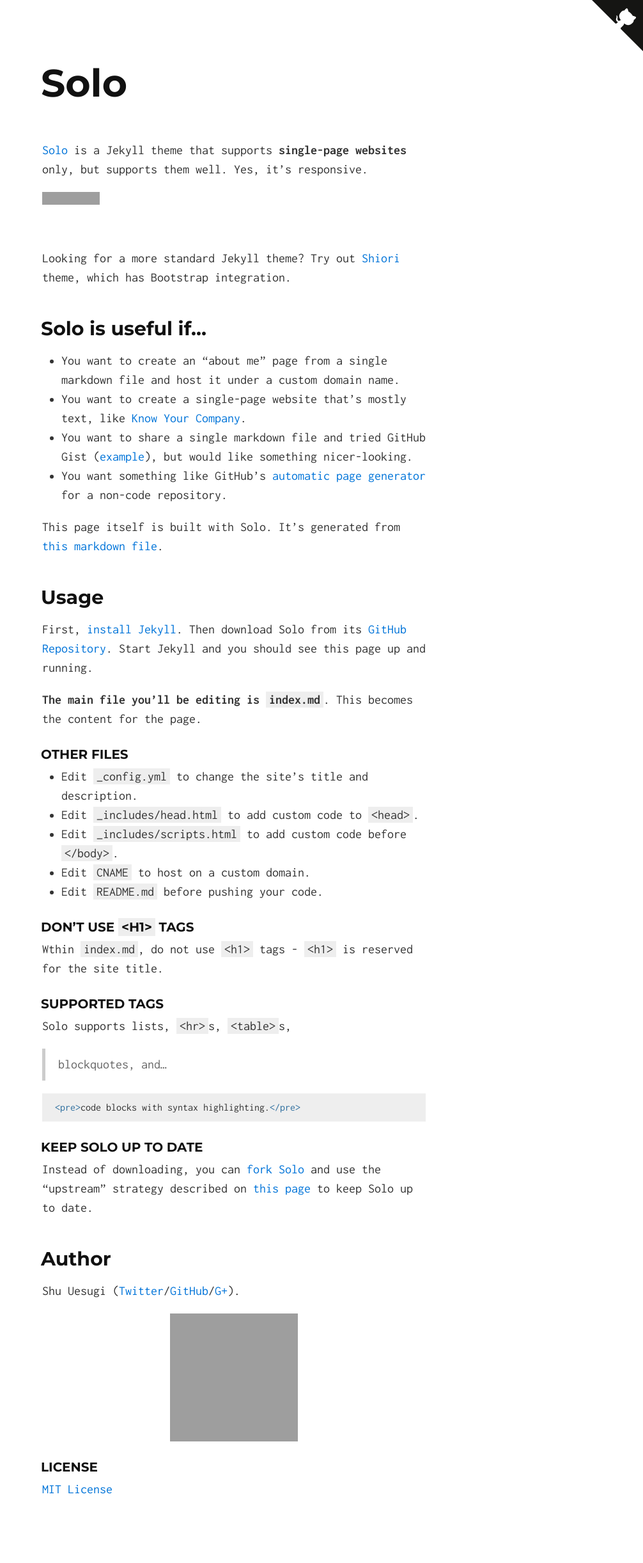
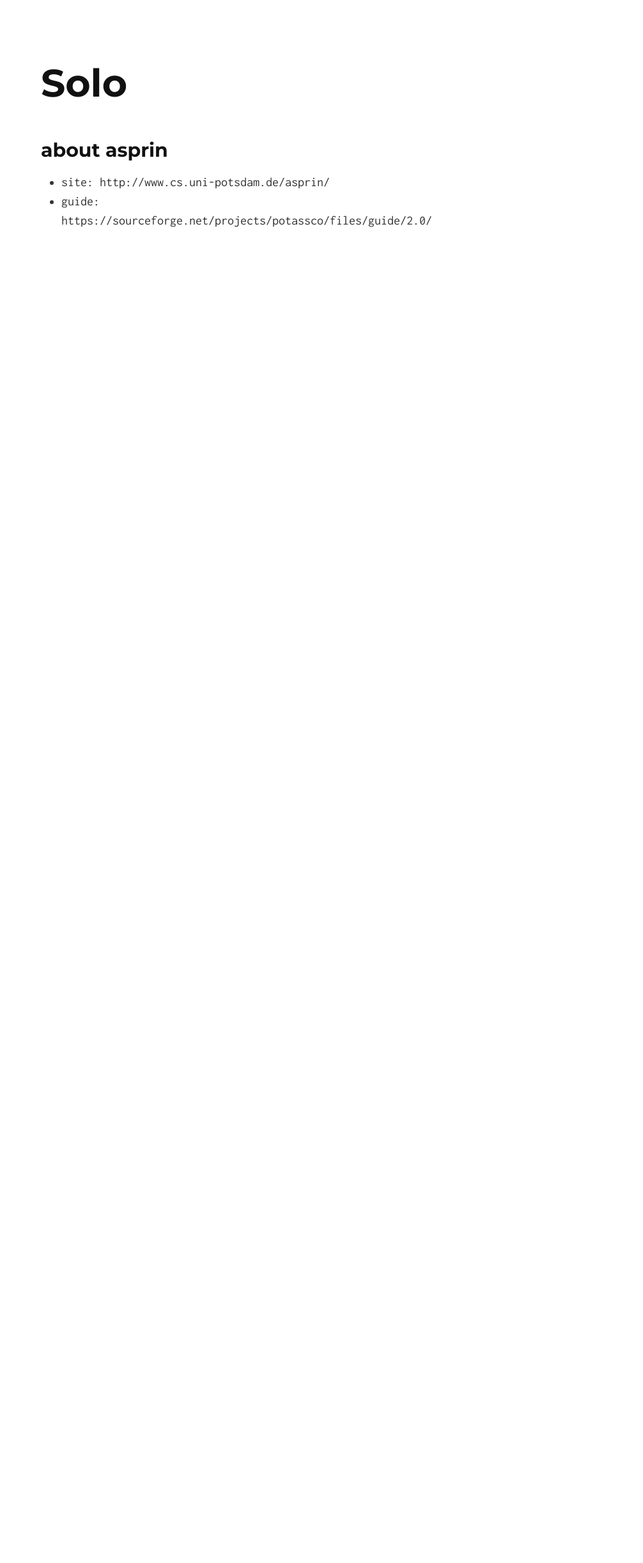
Before and after one commit to S-Shimotori/asprin, a Jekyll site: the page built from index.md, in a window 1280 px wide. Shown: the whole page at 64% size, without its empty margins (274-1280 px from the left). Built offline with Jekyll 4.4.1, drawn with Linux system fonts in a browser that asks for light colours; after the commit the page ends 900 px from its top, so only the background shows below that; grey boxes are pictures that could not be loaded.

Commit message:
Set index

```diff
--- a/index.md
+++ b/index.md
@@ -2,62 +2,7 @@
 layout: default
 ---
 
-[Solo](http://chibicode.github.io/solo) is a Jekyll theme that supports **single-page websites** only, but supports them well. Yes, it's responsive.
+## about asprin
 
-<iframe src="https://ghbtns.com/github-btn.html?user=chibicode&amp;repo=solo&amp;type=watch&amp;count=true&amp;size=large"
-  allowtransparency="true" frameborder="0" scrolling="0" width="170" height="30"></iframe><br/>
-
-Looking for a more standard Jekyll theme? Try out [Shiori](http://github.com/ellekasai/shiori) theme, which has Bootstrap integration.
-
-## Solo is useful if...
-
-* You want to create an "about me" page from a single markdown file and host it under a custom domain name.
-* You want to create a single-page website that's mostly text, like [Know Your Company](https://knowyourcompany.com/).
-* You want to share a single markdown file and tried GitHub Gist ([example](https://gist.github.com/dypsilon/5819504)), but would like something nicer-looking.
-* You want something like GitHub's [automatic page generator](http://pages.github.com/) for a non-code repository.
-
-This page itself is built with Solo. It's generated from [this markdown file](https://github.com/chibicode/solo/blob/gh-pages/_includes/index.md).
-
-## Usage
-
-First, [install Jekyll](http://jekyllrb.com/docs/installation/). Then download Solo from its [GitHub Repository](https://github.com/chibicode/solo). Start Jekyll and you should see this page up and running.
-
-**The main file you'll be editing is `index.md`**. This becomes the content for the page.
-
-### Other Files
-
-* Edit `_config.yml` to change the site's title and description.
-* Edit `_includes/head.html` to add custom code to `<head>`.
-* Edit `_includes/scripts.html` to add custom code before `</body>`.
-* Edit `CNAME` to host on a custom domain.
-* Edit `README.md` before pushing your code.
-
-### Don't use `<h1>` tags
-
-Wthin `index.md`, do not use `<h1>` tags - `<h1>` is reserved for the site title.
-
-### Supported Tags
-
-Solo supports lists, `<hr>`s, `<table>`s,
-
-> blockquotes, and...
-
-~~~html
-<pre>code blocks with syntax highlighting.</pre>
-~~~
-
-### Keep Solo up to date
-
-Instead of downloading, you can [fork Solo](https://github.com/chibicode/solo/fork) and use the "upstream" strategy described on [this page](https://help.github.com/articles/fork-a-repo) to keep Solo up to date.
-
-## Author
-
-Shu Uesugi ([Twitter](http://twitter.com/chibicode)/[GitHub](http://github.com/chibicode)/[G+](https://plus.google.com/110325199858284431541?rel=author)).
-
-![Shu Uesugi](https://www.gravatar.com/avatar/b868d84bbe2ed30ec45c9253e1c1cefe.jpg?s=200)
-
-### License
-
-[MIT License](http://chibicode.mit-license.org/)
-
-<a href="https://github.com/chibicode/solo" class="github-corner"><svg width="80" height="80" viewBox="0 0 250 250" style="fill:#151513; color:#fff; position: absolute; top: 0; border: 0; right: 0;"><path d="M0,0 L115,115 L130,115 L142,142 L250,250 L250,0 Z"></path><path d="M128.3,109.0 C113.8,99.7 119.0,89.6 119.0,89.6 C122.0,82.7 120.5,78.6 120.5,78.6 C119.2,72.0 123.4,76.3 123.4,76.3 C127.3,80.9 125.5,87.3 125.5,87.3 C122.9,97.6 130.6,101.9 134.4,103.2" fill="currentColor" style="transform-origin: 130px 106px;" class="octo-arm"></path><path d="M115.0,115.0 C114.9,115.1 118.7,116.5 119.8,115.4 L133.7,101.6 C136.9,99.2 139.9,98.4 142.2,98.6 C133.8,88.0 127.5,74.4 143.8,58.0 C148.5,53.4 154.0,51.2 159.7,51.0 C160.3,49.4 163.2,43.6 171.4,40.1 C171.4,40.1 176.1,42.5 178.8,56.2 C183.1,58.6 187.2,61.8 190.9,65.4 C194.5,69.0 197.7,73.2 200.1,77.6 C213.8,80.2 216.3,84.9 216.3,84.9 C212.7,93.1 206.9,96.0 205.4,96.6 C205.1,102.4 203.0,107.8 198.3,112.5 C181.9,128.9 168.3,122.5 157.7,114.1 C157.9,116.9 156.7,120.9 152.7,124.9 L141.0,136.5 C139.8,137.7 141.6,141.9 141.8,141.8 Z" fill="currentColor" class="octo-body"></path></svg></a><style>.github-corner:hover .octo-arm{animation:octocat-wave 560ms ease-in-out}@keyframes octocat-wave{0%,100%{transform:rotate(0)}20%,60%{transform:rotate(-25deg)}40%,80%{transform:rotate(10deg)}}@media (max-width:500px){.github-corner:hover .octo-arm{animation:none}.github-corner .octo-arm{animation:octocat-wave 560ms ease-in-out}}</style>
+* site: http://www.cs.uni-potsdam.de/asprin/
+* guide: https://sourceforge.net/projects/potassco/files/guide/2.0/
```
